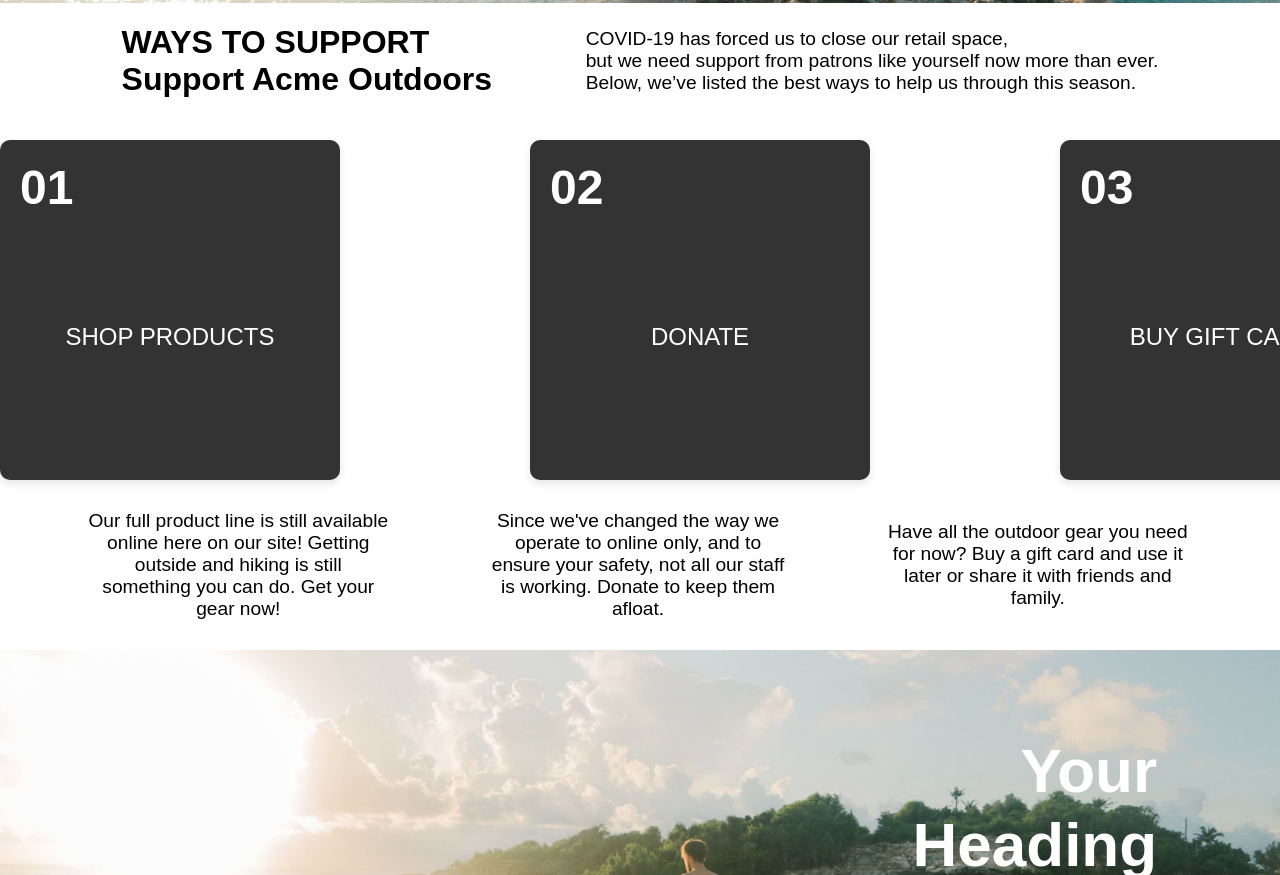
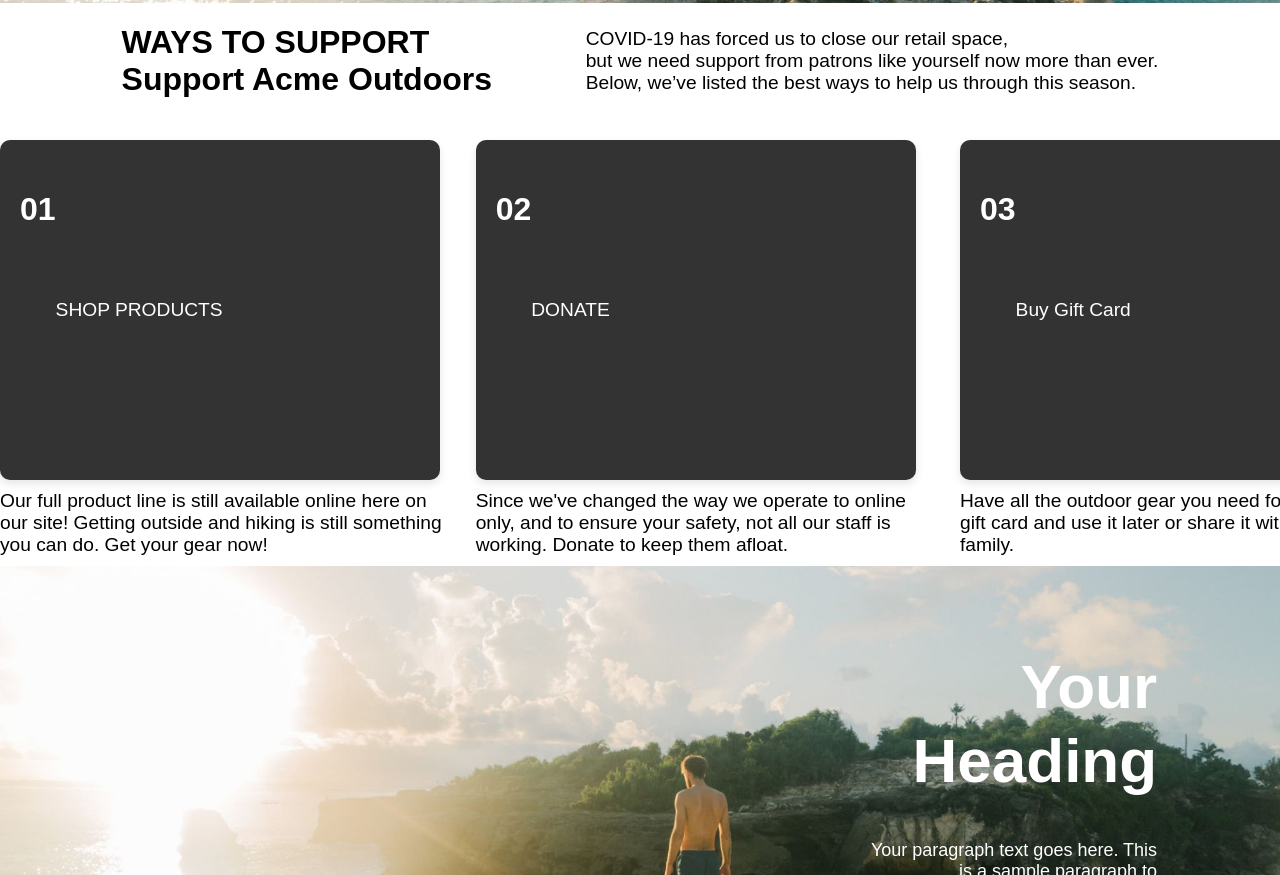
Before and after one commit to raychowdhury/firstHTML-CSS, a plain HTML site: page index.html in a window 1280 px wide. Shown: the part 722-1597 px from the top of the page. Drawn offline with Linux system fonts and the light colour scheme.

Commit message:
"Refactored HTML structure and CSS styles for index.html and style.css files, including changes to card layout, typography, and spacing."

```diff
--- a/index.html
+++ b/index.html
@@ -44,67 +44,68 @@
     <!-- Mid Container with Support Information -->
     <div class="mid-container-mid">
       <div>
-            <h1 class="mid-container-top-h1">WAYS TO SUPPORT<br/>Support Acme Outdoors</h1>
+        <h1 class="mid-container-top-h1">
+          WAYS TO SUPPORT<br />Support Acme Outdoors
+        </h1>
       </div>
       <div class="mid-container-top-p">
         <p>
           COVID-19 has forced us to close our retail space,<br />
           but we need support from patrons like yourself now more than ever.<br />
-                Below, we’ve listed the best ways to help us through this season. </p>
+          Below, we’ve listed the best ways to help us through this season.
+        </p>
       </div>
     </div>
 
     <div class="container">
+      <div class="card-container">
         <div class="card">
           <div class="card-number">
             <h1>01</h1>
           </div>
           <p>SHOP PRODUCTS</p>
-        <div class="card-decoration">
-          <!-- Add any decoration like an image or icon -->
+        </div>
+        <div class="card-details">
+          <p class="card-details-p">
+            Our full product line is still available online here on our site!
+            Getting outside and hiking is still something you can do. Get your
+            gear now!
+          </p>
         </div>
       </div>
-
+      <div class="card-container">
         <div class="card">
           <div class="card-number">
             <h1>02</h1>
           </div>
           <p>DONATE</p>
-        <div class="card-decoration">
-          <!-- Add any decoration like an image or icon -->
+        </div>
+        <div class="card-details">
+          <p>
+            Since we've changed the way we operate to online only, and to ensure
+            your safety, not all our staff is working. Donate to keep them
+            afloat.
+          </p>
         </div>
       </div>
+
+        <div class="card-container">
         <div class="card">
           <div class="card-number">
             <h1>03</h1>
           </div>
-        <p>BUY GIFT CARDS</p>
-        <div class="card-decoration">
-          <!-- Add any decoration like an image or icon -->
+          <p>Buy Gift Card</p>
         </div>
-      </div>
-    </div>
-    <div class="text-section">
-      <div class="text-block">
+        <div class="card-details">
           <p>
-          Our full product line is still available online here on our site!
-          Getting outside and hiking is still something you can do. Get your
-          gear now!
-        </p>
-      </div>
-      <div class="text-block">
-        <p>
-          Since we've changed the way we operate to online only, and to ensure
-          your safety, not all our staff is working. Donate to keep them afloat.
-        </p>
-      </div>
-      <div class="text-block">
-        <p>
-          Have all the outdoor gear you need for now? Buy a gift card and use it
-          later or share it with friends and family.
+            Have all the outdoor gear you need for now? Buy a gift card and use it later or share it with friends and family.
           </p>
         </div>
       </div>
+
+
+    </div>
+
 
     <!-- Top Mid Div with Content -->
     <div class="top-mid-div-b">
@@ -149,45 +150,19 @@
       </div>
     </div>
 
-    <!-- <div class="shop-local-container">
-      <div class="image-container">
-        <img src="/src/box-img1.jpeg" alt="Shop Local Image" />
-      </div>
-      <div class="text-container">
-        <h1>Shop Local.</h1>
-        <p>
-          We know that during COVID-19, a lot of folks around the city and state
-          are feeling uneasy about the future - we’re not sure what the future
-          holds either.
-        </p>
-        <p>
-          That said: we know that we love making sure you have the gear you need
-          for your adventures, and we’re going to keep doing that - with our
-          team - until the city tells us we can’t.
-        </p>
-        <p>
-          But as long as folks like yourself support small businesses around the
-          city, then we’ll be here — every day, making sure your orders arrive
-          on time.
-        </p>
-        <p>------</p>
-        <p>Jane & John Doe<br />Acme Outdoors</p>
-      </div>
-    </div> -->
+
 
     <div class="shop-local">
-        <div class="shop-local-image">
-
-        </div>
+      <div class="shop-local-image"></div>
       <div class="shop-local-text">
         <h1>Shop Local.</h1>
         <p>
           We know that during COVID-19, a lot of folks around the city and state
           are feeling uneasy about the future - we’re not sure what the future
-                holds either.<br>
+          holds either.<br />
           That said: we know that we love making sure you have the gear you need
           for your adventures, and we’re going to keep doing that - with our
-                team - until the city tells us we can’t.<br>
+          team - until the city tells us we can’t.<br />
           But as long as folks like yourself support small businesses around the
           city, then we’ll be here — every day, making sure your orders arrive
           on time.
@@ -198,7 +173,7 @@
 
     <div class="footer">
       <div class="footer-content">
-        <img src="/src/demo-demo-icon-139882881.webp" alt="">
+        <img src="/src/demo-demo-icon-139882881.webp" alt="" />
         <div class="social-links">
           <a href="https://www.facebook.com" target="_blank">Facebook</a>
           <a href="https://www.twitter.com" target="_blank">Twitter</a>
@@ -206,7 +181,9 @@
           <a href="https://www.linkedin.com" target="_blank">LinkedIn</a>
         </div>
       </div>
-      <div class="copy-bar"><p>&copy; 2024 Your Company. All rights reserved.</p></div>
+      <div class="copy-bar">
+        <p>&copy; 2024 Your Company. All rights reserved.</p>
+      </div>
     </div>
   </body>
 </html>
--- a/style.css
+++ b/style.css
@@ -107,57 +107,38 @@ body {
 
 .container {
     display: flex;
-    justify-content: space-between;
+    justify-content: space-around;
     gap: 20px;
     margin-top:20px ;
 }
-
+.card-container{
+    display: flex;
+    flex-direction: column;
+    justify-content: space-around;
+}
 .card {
     background-color: #333333;
     color: #ffffff;
-    width: 300px;
+    width: 400px;
     height: 300px;
     border-radius: 10px;
     display: flex;
-    flex-direction: column;
-    justify-content: space-between;
     align-items: center;
     padding: 20px;
     box-shadow: 0 4px 8px rgba(0, 0, 0, 0.1);
+
+}
+/* .card-details-p{
+    font-size: 18px;
+    padding-left: 60px;
+} */
+.card-number p{
+    margin: 0 auto;
+    text-align: center center;
 }
 
-.card h1 {
-    font-size: 3em;
-    margin: 0;
-}
-
-.card p {
-    font-size: 1.5em;
-    margin: 0;
-}
-
-.card-number {
-    align-self: flex-start;
-}
-
-.card-decoration {
-    align-self: flex-end;
-}
-
-.text-section {
-    display: flex;
-    justify-content: space-around;
-    align-items: center;
-    padding-left: 3%;
-    padding-right: 3.3%;
-    margin-top: 20px;
-    margin-bottom: 20px;
-
-}
-
-.text-block {
-    width: 300px;
-    text-align: center;
+.card-number h1{
+    padding-bottom: 200px;
 }
 
 .top-mid-div-b {
```
Also changed, not shown: src/author.jpeg (added). Lines whose indentation alone changed are shown as unchanged.
